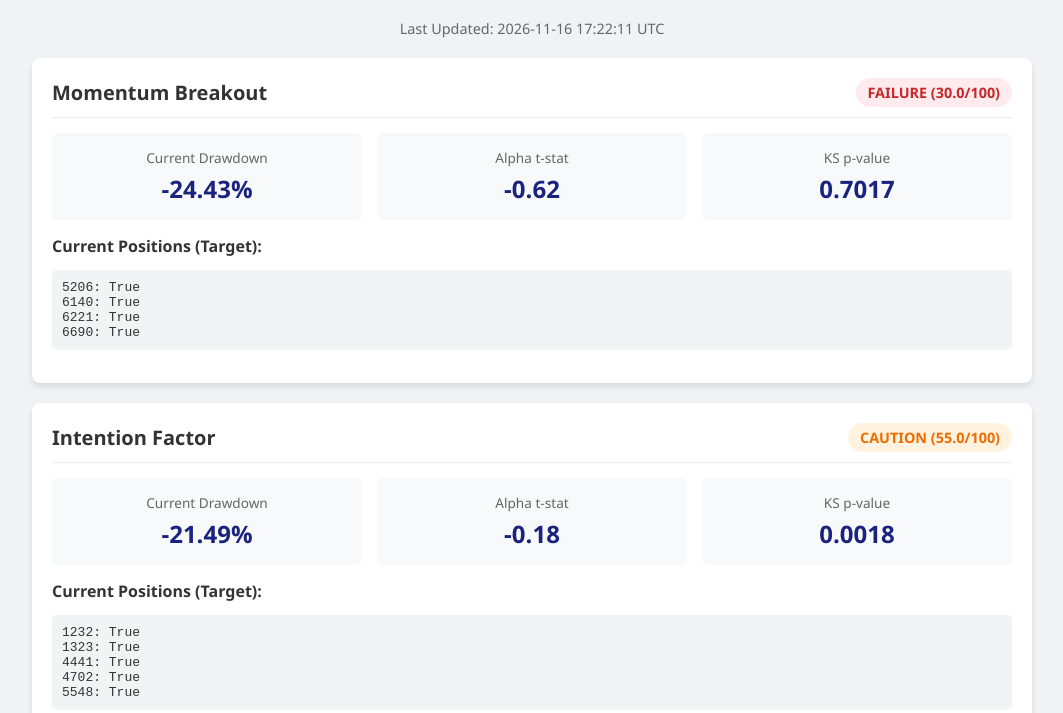
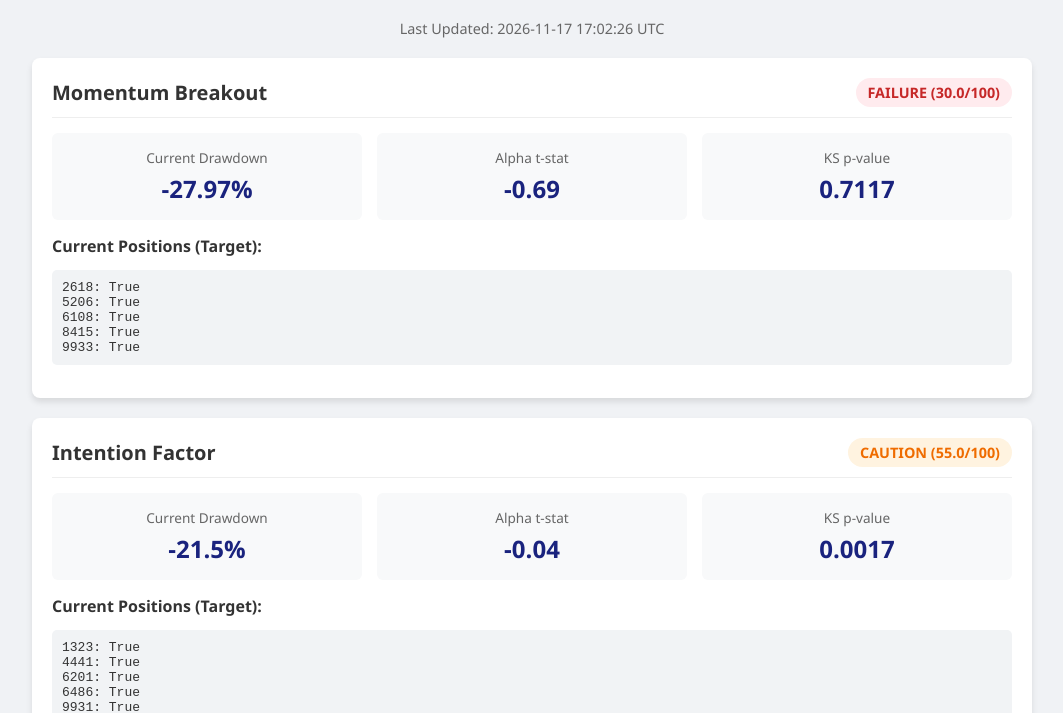
Before and after one commit to 7777ww/factor_research, a plain HTML site: page docs/index.html in a window 1280 px wide. Shown: the part 87-800 px from the top of the page, without its empty margins (108-1171 px from the left). Drawn offline with Linux system fonts and the light colour scheme.

Commit message:
Auto-update daily portfolio dashboard

```diff
--- a/docs/index.html
+++ b/docs/index.html
@@ -28,7 +28,7 @@
     <body>
         <div class="container">
             <h1>📈 Quant Portfolio Dashboard</h1>
-            <div class="update-time">Last Updated: 2026-11-16 17:22:11 UTC</div>
+            <div class="update-time">Last Updated: 2026-11-17 17:02:26 UTC</div>
 
 
     <div class="card">
@@ -39,23 +39,24 @@
         <div class="metric-grid">
             <div class="metric-item">
                 <div class="metric-label">Current Drawdown</div>
-                <div class="metric-value">-24.43%</div>
+                <div class="metric-value">-27.97%</div>
             </div>
             <div class="metric-item">
                 <div class="metric-label">Alpha t-stat</div>
-                <div class="metric-value">-0.62</div>
+                <div class="metric-value">-0.69</div>
             </div>
             <div class="metric-item">
                 <div class="metric-label">KS p-value</div>
-                <div class="metric-value">0.7017</div>
+                <div class="metric-value">0.7117</div>
             </div>
         </div>
         <div class="positions">
             <strong>Current Positions (Target):</strong>
-            <pre>5206: True
-6140: True
-6221: True
-6690: True</pre>
+            <pre>2618: True
+5206: True
+6108: True
+8415: True
+9933: True</pre>
         </div>
     </div>
 
@@ -67,24 +68,24 @@
         <div class="metric-grid">
             <div class="metric-item">
                 <div class="metric-label">Current Drawdown</div>
-                <div class="metric-value">-21.49%</div>
+                <div class="metric-value">-21.5%</div>
             </div>
             <div class="metric-item">
                 <div class="metric-label">Alpha t-stat</div>
-                <div class="metric-value">-0.18</div>
+                <div class="metric-value">-0.04</div>
             </div>
             <div class="metric-item">
                 <div class="metric-label">KS p-value</div>
-                <div class="metric-value">0.0018</div>
+                <div class="metric-value">0.0017</div>
             </div>
         </div>
         <div class="positions">
             <strong>Current Positions (Target):</strong>
-            <pre>1232: True
-1323: True
+            <pre>1323: True
 4441: True
-4702: True
-5548: True</pre>
+6201: True
+6486: True
+9931: True</pre>
         </div>
     </div>
 
@@ -100,11 +101,11 @@
             </div>
             <div class="metric-item">
                 <div class="metric-label">Alpha t-stat</div>
-                <div class="metric-value">-0.17</div>
+                <div class="metric-value">-0.0</div>
             </div>
             <div class="metric-item">
                 <div class="metric-label">KS p-value</div>
-                <div class="metric-value">0.0795</div>
+                <div class="metric-value">0.0814</div>
             </div>
         </div>
         <div class="positions">
```
